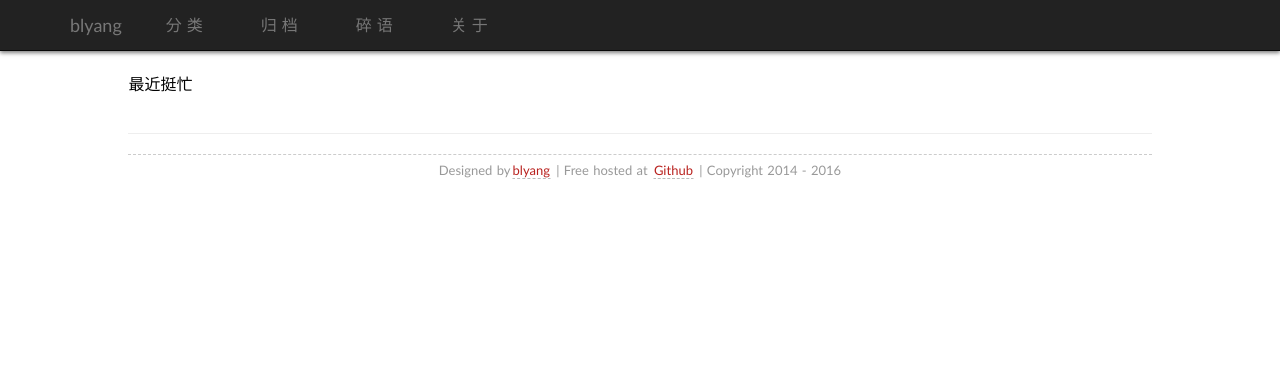
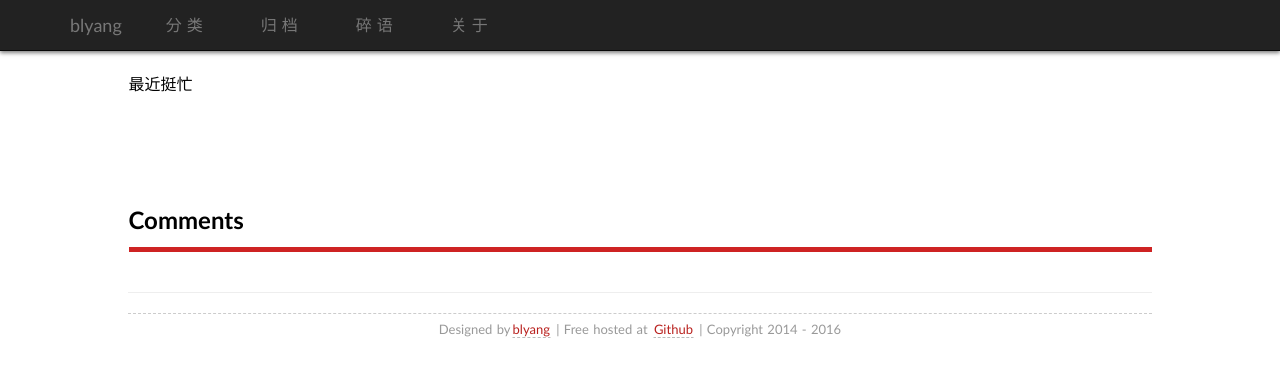
Before and after one commit to BLYang7/blyang7.github.io, a Jekyll site: the page built from faqs.md, in a window 1280 px wide. Shown: the top 377 px of the page. Built offline with Jekyll 4.4.1, drawn with Linux system fonts in a browser that asks for light colours; some web fonts are replaced; comment, search, counter and statistics services are not loaded.

Commit message:
修复了碎语的评论

```diff
--- a/_includes/comment.html
+++ b/_includes/comment.html
@@ -1,7 +1,4 @@
-<!-- UY BEGIN
-<div id="uyan_frame"></div>
-<script type="text/javascript" src="http://v2.uyan.cc/code/uyan.js?uid=2023801"></script>
-UY END -->
+
 
 <!-- 多说评论框 start -->
   <div class="post-comment">
--- a/faqs.md
+++ b/faqs.md
@@ -4,12 +4,6 @@ title: "问答：Faqs"
 ---
 最近挺忙
 
-<!-- Blog Comments -->
 <div class="media">
-  <!-- UY BEGIN -->
-  <div id="uyan_frame">
-  </div>
-  <script type="text/javascript" src="http://v2.uyan.cc/code/uyan.js?uid=1511840">
-  </script>
-  <!-- UY END -->
+    {% include comment.html %}
 </div>
```
Also changed, not shown: 2 other files.
